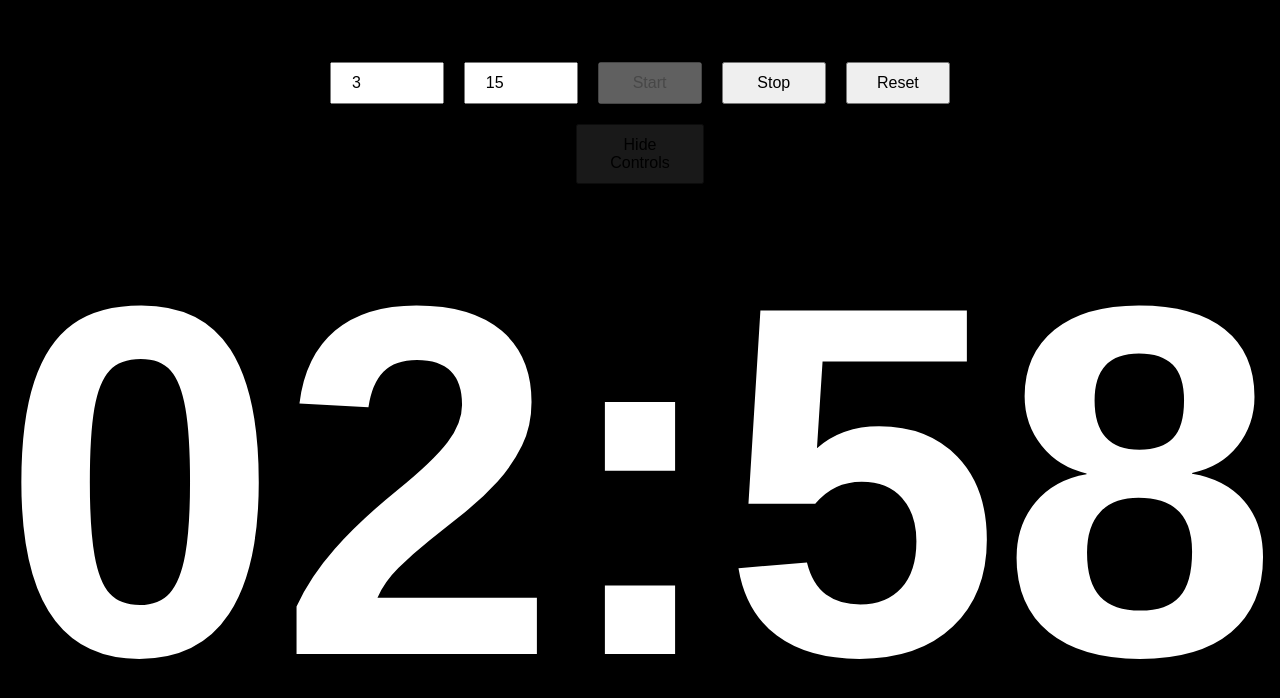
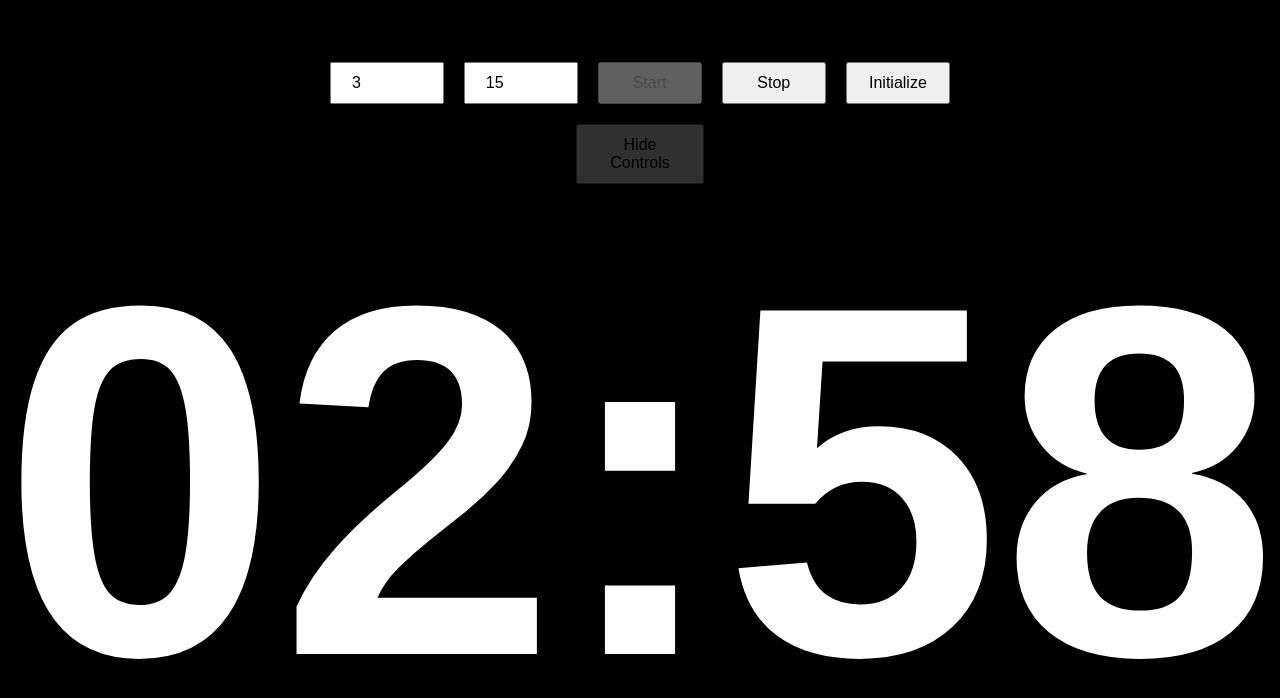
Before and after one commit to PierreSetKosaku/climbing-competition-timer, a plain HTML site: page index.html in a window 1280 px wide. Both pictures are taken after a click on the button "Start". Drawn offline with Linux system fonts and the light colour scheme.

Commit message:
Update index.html
Stop pause the timer, initialize is the new reset.

```diff
--- a/index.html
+++ b/index.html
@@ -44,7 +44,7 @@
       transition: opacity 0.3s ease;
     }
     .dimmed {
-      opacity: 0.1; /* Less visible when timer is running */
+      opacity: 0.2; /* Less visible when timer is running */
     }
     .dimmed:hover {
       opacity: 1; /* Fully visible when hovered */
@@ -59,7 +59,7 @@
     <input id="transitionInput" type="number" placeholder="Transition (secs)" value="15" />
     <button id="startButton">Start</button>
     <button id="stopButton" disabled>Stop</button>
-    <button id="resetButton" disabled>Reset</button>
+    <button id="resetButton">Initialize</button>
   </div>
   <!-- Toggle Button -->
   <button id="toggleButton">Hide Controls</button>
@@ -118,9 +118,16 @@
     // Start Timer Function
     function startTimer() {
       // Initialize values from inputs
-      periodLength = parseInt(periodInput.value) * 60;
-      transitionTime = parseInt(transitionInput.value);
-      timeLeft = periodLength;
+      if (!countdownInterval) { // Only reset values if timer isn't already running
+        periodLength = parseInt(periodInput.value) * 60;
+        transitionTime = parseInt(transitionInput.value);
+
+        // Only set timeLeft if it's not already counting down
+        if (timeLeft <= 0 || isTransition) {
+          timeLeft = periodLength;
+          isTransition = false;
+        }
+      }
 
       if (!audioContext) {
         audioContext = new (window.AudioContext || window.webkitAudioContext)();
@@ -195,9 +202,11 @@
     toggleButton.addEventListener("click", () => {
       if (controlPanel.classList.contains("hidden")) {
         controlPanel.classList.remove("hidden");
+        toggleButton.classList.remove("dimmed");
         toggleButton.textContent = "Hide Controls";
       } else {
         controlPanel.classList.add("hidden");
+        toggleButton.classList.add("dimmed");
         toggleButton.textContent = "Show Controls";
       }
     });
```
